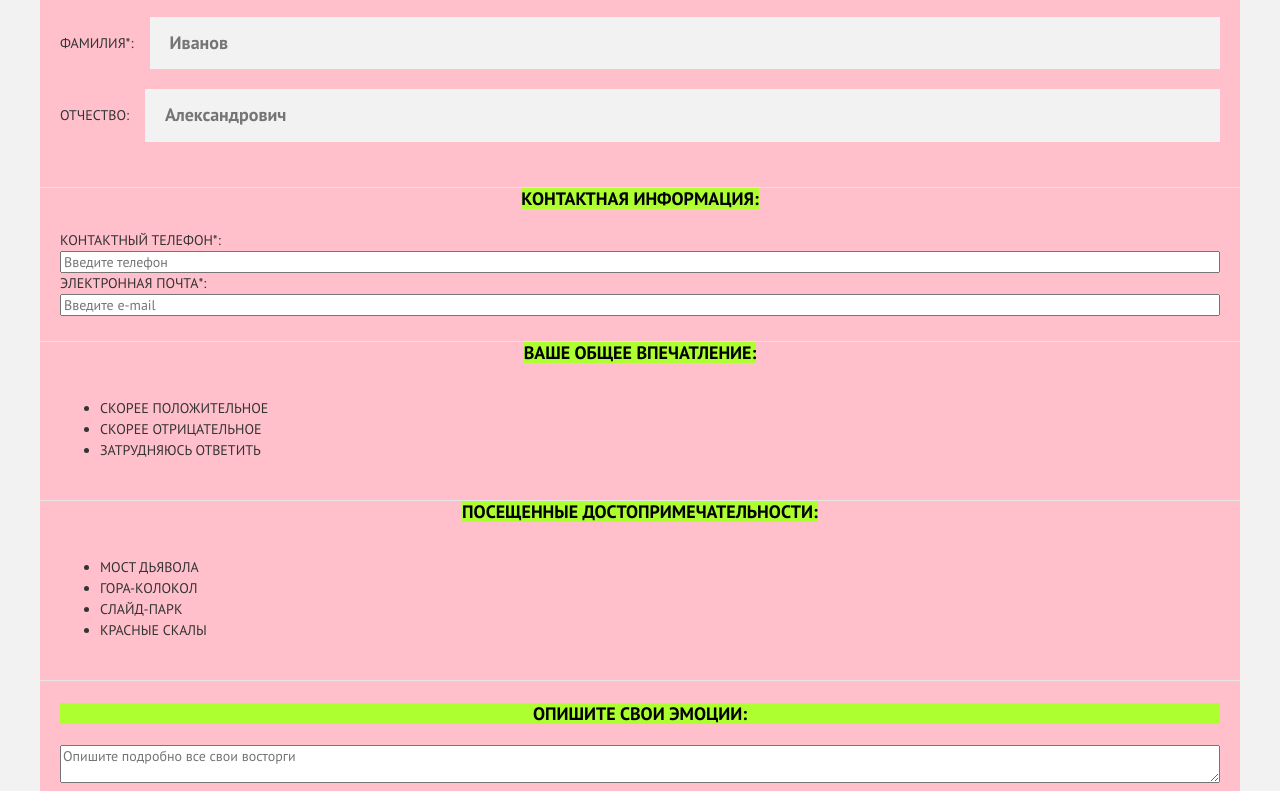
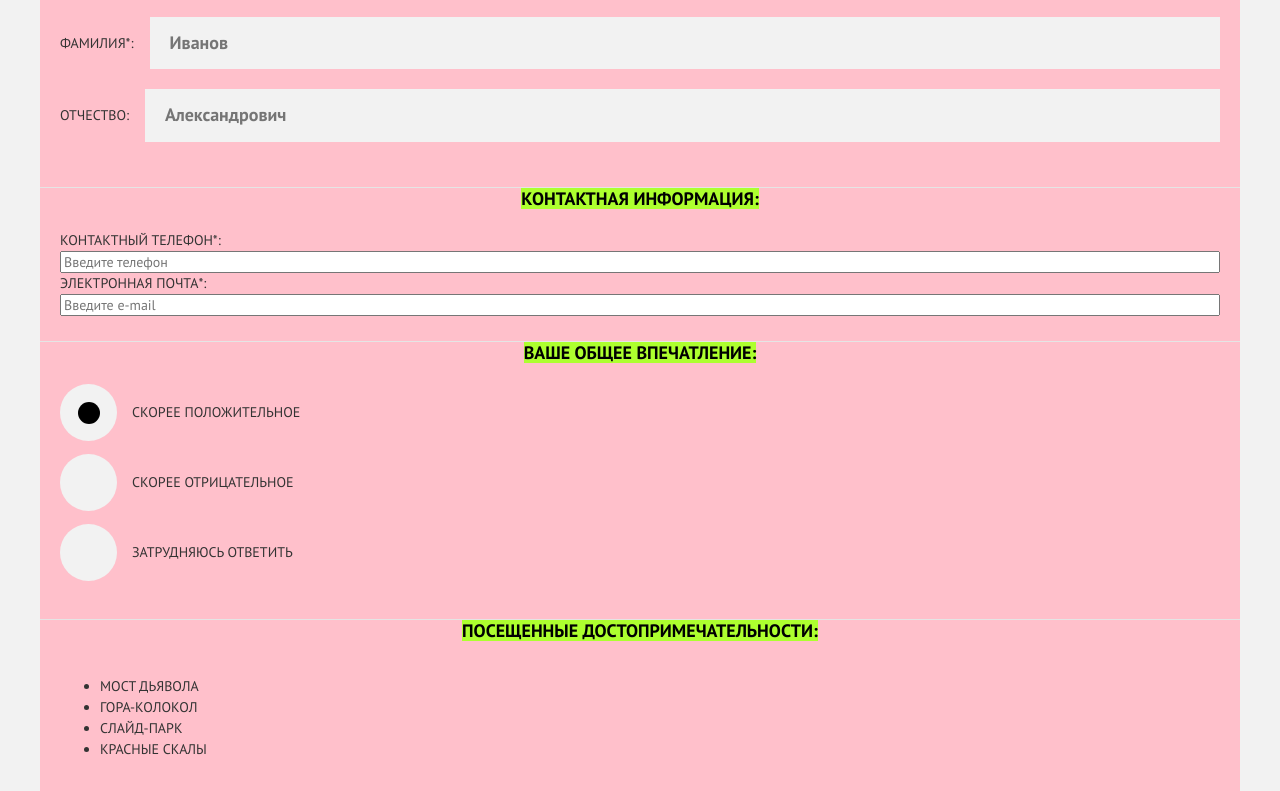
Before and after one commit to zimiki/824601-sedona-18, a website: page source/form.html in a window 1280 px wide. Shown: the part 771-1562 px from the top of the page. Drawn offline with nearby package versions, Linux system fonts and the light colour scheme; files that its build step writes are made by us from their sources.

Commit message:
Cтилизация radio

```diff
--- a/source/form.html
+++ b/source/form.html
@@ -55,15 +55,15 @@
         <fieldset class="feedback__section feedback__section--yourself">
           <legend class="feedback__title">Представьтесь:</legend>
           <label class="feedback__yourself-item">
-            <span class="feedback__yourself-text">Имя*:</span>
+            <span class="feedback__text">Имя*:</span>
             <input class="feedback__yourself-input" type="text" name="name" placeholder="Петр" required>
           </label>
           <label class="feedback__yourself-item">
-            <span class="feedback__yourself-text">Фамилия*:</span>
+            <span class="feedback__text">Фамилия*:</span>
             <input class="feedback__yourself-input" type="text" name="surname" placeholder="Иванов" required>
           </label>
           <label class="feedback__yourself-item">
-            <span class="feedback__yourself-text">Отчество:</span>
+            <span class="feedback__text">Отчество:</span>
             <input class="feedback__yourself-input" type="text" name="patronymic" placeholder="Александрович">
           </label>
 
@@ -84,25 +84,25 @@
           <ul class="feedback__effect-list">
             <li>
               <label class="feedback__radio">
+                <input class="visually-hidden feedback__radio-input" type="radio" name="effect" id="effect-good" value="Скорее положительное"
+                  checked>
                 <span class="feedback__radio-icon"></span>
-                <input class="visually-hidden" type="radio" name="effect" id="effect-good" value="Скорее положительное"
-                  checked>
-                Скорее положительное
+                <span class="feedback__text">Скорее положительное</span>
               </label>
             </li>
             <li>
               <label class="feedback__radio">
+                <input class="visually-hidden feedback__radio-input" type="radio" name="effect" id="effect-bad" value="Скорее отрицательное">
                 <span class="feedback__radio-icon"></span>
-                <input class="visually-hidden" type="radio" name="effect" id="effect-bad" value="Скорее отрицательное">
-                Скорее отрицательное
+                <span class="feedback__text">Скорее отрицательное</span>
               </label>
             </li>
             <li>
               <label class="feedback__radio">
+                <input class="visually-hidden feedback__radio-input" type="radio" name="effect" id="effect-indefinite"
+                  value="Затрудняюсь ответить">
                 <span class="feedback__radio-icon"></span>
-                <input class="visually-hidden" type="radio" name="effect" id="effect-indefinite"
-                  value="Затрудняюсь ответить">
-                Затрудняюсь ответить
+                <span class="feedback__text">Затрудняюсь ответить</span>
               </label>
             </li>
           </ul>
--- a/source/less/blooks/feedback.less
+++ b/source/less/blooks/feedback.less
@@ -37,10 +37,6 @@
   margin-bottom: 20px;
 }
 
-.feedback__yourself-text {
-  margin-right: 16px;
-}
-
 .feedback__yourself-input {
   flex-grow: 1;
   width: 100%;
@@ -51,4 +47,41 @@
   font-weight: bold;
   text-transform: none;
   padding: 16px 20px;
+  margin-left: 16px;
 }
+
+.feedback__effect-list {
+  .reset-list();
+}
+
+.feedback__radio {
+  display: flex;
+  align-items: center;
+  margin-bottom: 13px;
+}
+
+.feedback__radio-icon {
+  position: relative;
+  width: 57px;
+  height: 57px;
+  border: none;
+  border-radius: 50%;
+  vertical-align: middle;
+  background-color: #f2f2f2;
+  cursor: pointer;
+  margin-right: 15px;
+}
+
+.feedback__radio-input:checked + .feedback__radio-icon::after {
+  position: absolute;
+  content: "";
+  top: 0;
+  bottom: 0;
+  left: 0;
+  right: 0;
+  width: 22px;
+  height: 22px;
+  margin: auto;
+  border-radius: 50%;
+  background-color: #000000;
+}
```
